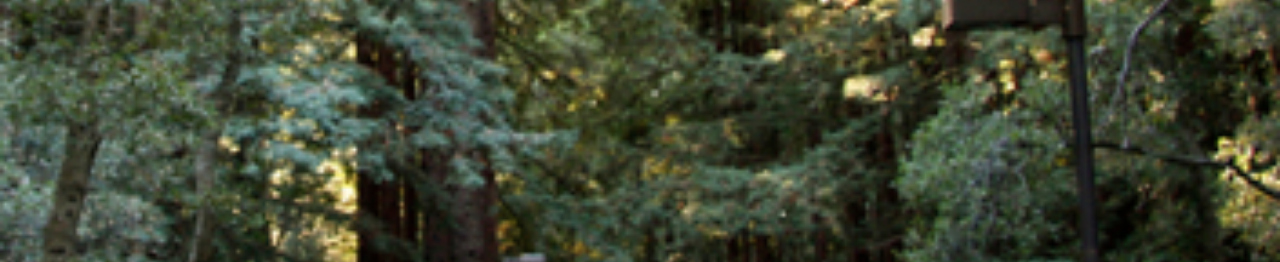
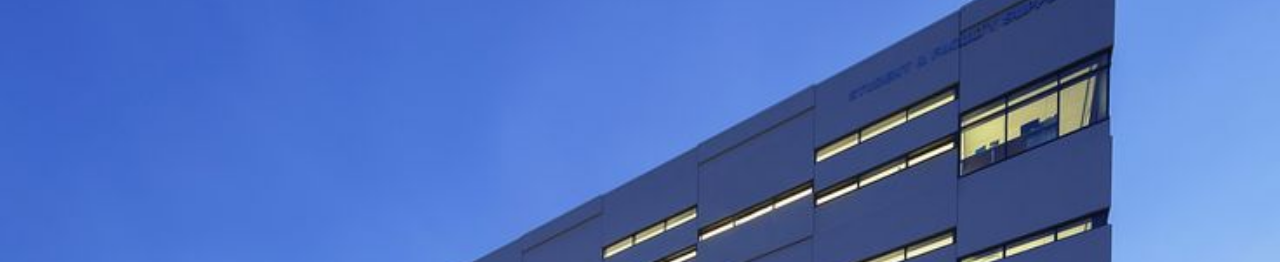
Before and after one commit to indu99/ReadySetCollege, a website with bundled scripts: page financialAid.html in a window 1280 px wide. Shown: the part 56-318 px from the top of the page. Built offline with nearby package versions, Linux system fonts and the light colour scheme.

Commit message:
Update finance.css

```diff
--- a/css/finance.css
+++ b/css/finance.css
@@ -150,7 +150,7 @@ header.masthead {
   min-height: auto;
   text-align: center;
   color: white;
-background-image: url("../img/trees.jpg");
+background-image: url("../img/fin.jpg");
   background-position: center;
   -webkit-background-size: cover;
   -moz-background-size: cover;
```
